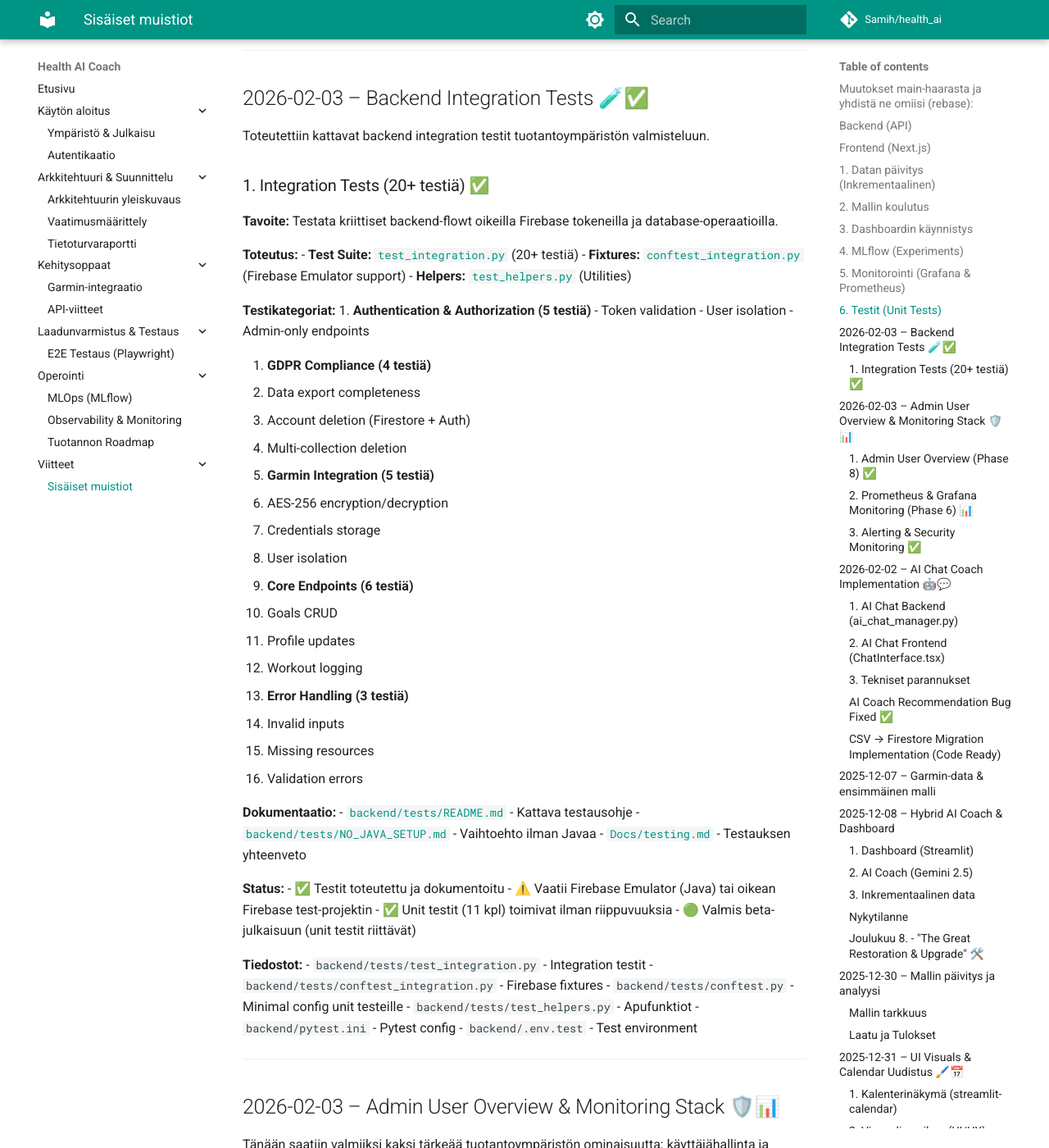
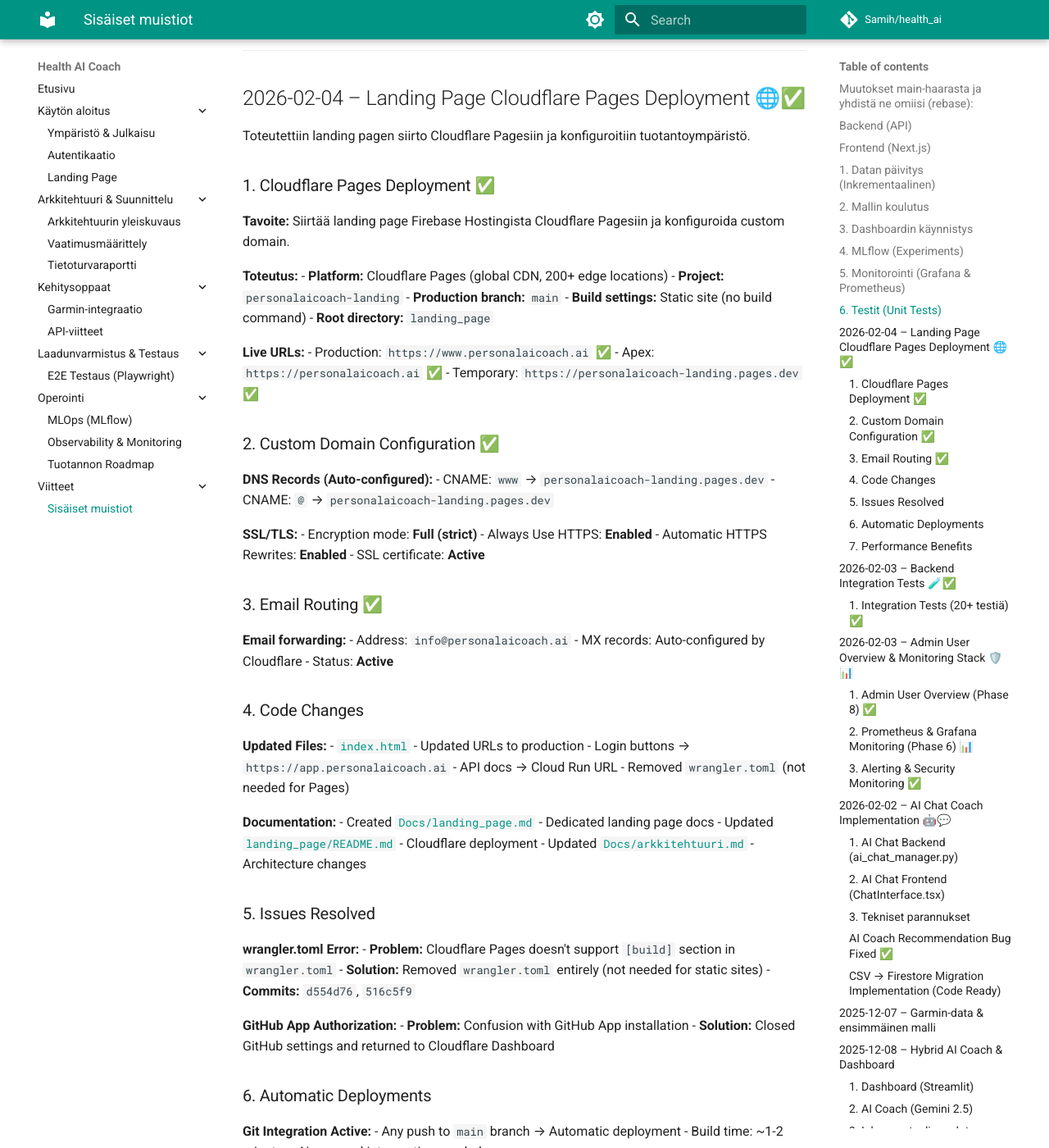
Before and after one commit to Sami-Python/Health_AI, an MkDocs documentation site: the page built from Docs/sami_memo.md, in a window 1280 px wide and 1400 px high, scrolled down 1825 px. Shown: the whole window at 82% size. Built offline with MkDocs 1.6.1 and Material for MkDocs 9.7.7, drawn with Linux system fonts in a browser that asks for light colours; comment, search, counter and statistics services are not loaded; some of the changed text lies outside the part shown.

Commit message:
docs: Update documentation for Cloudflare Pages deployment
- Created Docs/landing_page.md with comprehensive landing page documentation
- Updated Docs/sami_memo.md with Cloudflare deployment entry (2026-02-04)
- Updated Docs/production_roadmap.md Phase 9.2 (Cloudflare Pages deployment)
- Added landing_page.md to mkdocs.yml navigation

All documentation now reflects the successful migration from Firebase Hosting
to Cloudflare Pages with custom domain, SSL/TLS, and email routing configured.

````diff
--- /dev/null
+++ b/Docs/landing_page.md
@@ -0,0 +1,318 @@
+# 🌐 Landing Page - Personal AI Coach
+
+## Overview
+
+The landing page is the public-facing website for Personal AI Coach, hosted on **Cloudflare Pages**. It serves as the primary marketing and information hub for potential users.
+
+**Live URL:** https://www.personalaicoach.ai
+
+---
+
+## 📋 Features
+
+### 1. **Hero Section**
+- Clear value proposition: "Your Personal AI Fitness Coach"
+- Dual CTAs: "Get Started" and "See Demo"
+- Modern dark theme with gradient effects
+
+### 2. **Features Showcase**
+Six feature cards highlighting core capabilities:
+- 📊 **Smart Dashboard** - Real-time health metrics
+- 📅 **Training Calendar** - AI-powered workout planning
+- 🤖 **AI Coach** - Personalized recommendations
+- 🎯 **Goal Tracking** - Progress monitoring
+- 📈 **Advanced Analytics** - Performance insights
+- ⌚ **Garmin Integration** - Automatic data sync
+
+### 3. **Visual Demonstrations**
+- ECG heart rate visualization
+- AI analytics brain visualization
+- Phone mockup with app preview
+
+### 4. **How It Works**
+Three-step process:
+1. Connect Garmin device
+2. Get AI-powered insights
+3. Achieve fitness goals
+
+### 5. **Download Section**
+- App Store badge (placeholder)
+- Google Play badge (placeholder)
+- Mobile-first design emphasis
+
+---
+
+## 🏗️ Technical Stack
+
+### Hosting
+- **Platform:** Cloudflare Pages
+- **CDN:** Global edge network (200+ locations)
+- **SSL/TLS:** Full (strict) mode with automatic HTTPS
+- **Custom Domain:** `www.personalaicoach.ai` + apex domain
+
+### Frontend
+- **HTML5** - Semantic markup
+- **CSS3** - Modern styling with glassmorphism effects
+- **JavaScript** - Vanilla JS for interactions
+- **Images:** WebP format with lazy loading
+
+### Analytics
+- **Firebase Analytics** - Page views, user behavior
+- **Event Tracking:** CTA clicks, navigation events
+
+---
+
+## 📂 File Structure
+
+```
+landing_page/
+├── index.html              # Main HTML file
+├── styles.css              # Stylesheet
+├── images/                 # Assets
+│   ├── hero_fitness.webp   # Hero section image
+│   ├── ecg_visualization.webp
+│   └── ai_analytics_brain.webp
+├── firebase.json           # Firebase Hosting config (legacy)
+├── .firebaseignore        # Firebase ignore patterns
+├── README.md              # Usage guide
+└── CLOUDFLARE_DEPLOYMENT.md  # Deployment instructions
+```
+
+---
+
+## 🚀 Deployment
+
+### Cloudflare Pages Configuration
+
+**Project Settings:**
+- **Project name:** `personalaicoach-landing`
+- **Production branch:** `main`
+- **Framework preset:** None (static site)
+- **Build command:** (empty)
+- **Build output directory:** `.`
+- **Root directory:** `landing_page`
+
+### Automatic Deployments
+
+Any push to the `main` branch automatically triggers a new deployment:
+
+```bash
+git add landing_page/
+git commit -m "Update landing page"
+git push origin main
+```
+
+Cloudflare Pages will:
+1. Detect the push
+2. Build and deploy (1-2 minutes)
+3. Update live site automatically
+
+### Manual Deployment
+
+Via Cloudflare Dashboard:
+1. Go to Workers & Pages
+2. Select `personalaicoach-landing`
+3. Click "Create deployment"
+4. Select branch and deploy
+
+---
+
+## 🔧 Configuration
+
+### DNS Records (Auto-configured)
+
+```
+Type: CNAME
+Name: www
+Content: personalaicoach-landing.pages.dev
+Proxy: Yes
+
+Type: CNAME
+Name: @
+Content: personalaicoach-landing.pages.dev
+Proxy: Yes
+```
+
+### SSL/TLS Settings
+
+- **Encryption mode:** Full (strict)
+- **Always Use HTTPS:** Enabled
+- **Automatic HTTPS Rewrites:** Enabled
+- **SSL certificate:** Active and auto-renewing
+
+### Email Routing
+
+- **Email address:** `info@personalaicoach.ai`
+- **Forwarding:** Configured via Cloudflare Email Routing
+- **MX records:** Auto-configured by Cloudflare
+
+---
+
+## 📊 Analytics & Monitoring
+
+### Firebase Analytics Events
+
+Tracked events:
+- `page_view` - Page loads
+- `cta_click` - "Get Started" button clicks
+- `demo_click` - "See Demo" button clicks
+- `nav_click` - Navigation interactions
+
+### Performance Metrics
+
+- **Global CDN:** Sub-100ms response times worldwide
+- **HTTP/3:** Enabled for faster connections
+- **Brotli Compression:** Optimized content delivery
+- **Edge Caching:** Lightning-fast page loads
+
+---
+
+## 🎨 Design Guidelines
+
+### Color Palette
+
+```css
+--primary: #6366f1 (Indigo)
+--secondary: #8b5cf6 (Purple)
+--accent: #06b6d4 (Cyan)
+--background: #0f172a (Dark Blue)
+--surface: rgba(255, 255, 255, 0.05) (Glassmorphism)
+```
+
+### Typography
+
+- **Headings:** System font stack (optimized for performance)
+- **Body:** Sans-serif, 16px base size
+- **Responsive:** Scales from mobile (14px) to desktop (18px)
+
+### Effects
+
+- **Glassmorphism:** `backdrop-filter: blur(10px)`
+- **Gradients:** Linear gradients for cards and backgrounds
+- **Animations:** Smooth transitions (0.3s ease)
+- **Hover states:** Scale and glow effects
+
+---
+
+## 🔗 Integration with Main App
+
+### Links to Frontend App
+
+All "Get Started" and "Login" buttons point to:
+```
+https://app.personalaicoach.ai
+```
+
+### API Documentation Link
+
+Footer link to backend API docs:
+```
+https://health-ai-backend-35976089058.europe-north1.run.app/docs
+```
+
+---
+
+## 📝 Content Updates
+
+### Updating Text
+
+Edit `landing_page/index.html`:
+
+```html
+<h1>Your Personal AI Fitness Coach</h1>
+<p>Transform your training with AI-powered insights...</p>
+```
+
+### Updating Images
+
+1. Add new image to `landing_page/images/`
+2. Convert to WebP format (recommended)
+3. Update HTML `<img>` tag:
+
+```html
+<img src="images/new_image.webp" alt="Description" loading="lazy">
+```
+
+### SEO Metadata
+
+Update `<head>` section in `index.html`:
+
+```html
+<title>Personal AI Coach - AI-Powered Fitness Training</title>
+<meta name="description" content="...">
+<meta property="og:title" content="...">
+```
+
+---
+
+## 🐛 Troubleshooting
+
+### Deployment Issues
+
+**Problem:** Changes not visible after push
+**Solution:**
+1. Check Cloudflare Pages deployment log
+2. Clear browser cache (Ctrl+Shift+R)
+3. Wait 2-3 minutes for CDN propagation
+
+**Problem:** SSL certificate error
+**Solution:**
+1. Verify SSL/TLS mode is "Full (strict)"
+2. Check custom domain is active in Cloudflare Pages
+3. Wait up to 24 hours for certificate provisioning
+
+### Email Issues
+
+**Problem:** Email forwarding not working
+**Solution:**
+1. Verify MX records in Cloudflare DNS
+2. Check destination email is verified
+3. Test with `info@personalaicoach.ai`
+
+---
+
+## 📚 Related Documentation
+
+- [CLOUDFLARE_DEPLOYMENT.md](file:///c:/Users/samih/code/health_ai/landing_page/CLOUDFLARE_DEPLOYMENT.md) - Detailed deployment guide
+- [README.md](file:///c:/Users/samih/code/health_ai/landing_page/README.md) - Landing page overview
+- [arkkitehtuuri.md](file:///c:/Users/samih/code/health_ai/Docs/arkkitehtuuri.md) - System architecture
+
+---
+
+## 🎯 Future Enhancements
+
+### Planned Features
+- [ ] Blog section for fitness tips
+- [ ] Testimonials carousel
+- [ ] Video demo of app features
+- [ ] Pricing page (if monetization planned)
+- [ ] FAQ section
+- [ ] Newsletter signup
+
+### Performance Optimizations
+- [ ] Minify HTML/CSS
+- [ ] Implement service worker for offline support
+- [ ] Add preload hints for critical resources
+- [ ] Optimize image sizes further
+
+### SEO Improvements
+- [ ] Add structured data (JSON-LD)
+- [ ] Create sitemap.xml
+- [ ] Implement breadcrumb navigation
+- [ ] Add more internal linking
+
+---
+
+## 📞 Support
+
+For landing page issues:
+- **Cloudflare Support:** https://cfl.re/3WgEyrH
+- **Cloudflare Pages Docs:** https://developers.cloudflare.com/pages/
+- **Project Repository:** https://github.com/[your-repo]/health_ai
+
+---
+
+**Last Updated:** 2026-02-04
+**Status:** ✅ Production
+**Deployment:** Cloudflare Pages
+**URL:** https://www.personalaicoach.ai
--- a/Docs/sami_memo.md
+++ b/Docs/sami_memo.md
@@ -67,7 +67,107 @@
 
 ---
 
+## 2026-02-04 – Landing Page Cloudflare Pages Deployment 🌐✅
+
+Toteutettiin landing pagen siirto Cloudflare Pagesiin ja konfiguroitiin tuotantoympäristö.
+
+### 1. Cloudflare Pages Deployment ✅
+
+**Tavoite:** Siirtää landing page Firebase Hostingista Cloudflare Pagesiin ja konfiguroida custom domain.
+
+**Toteutus:**
+- **Platform:** Cloudflare Pages (global CDN, 200+ edge locations)
+- **Project:** `personalaicoach-landing`
+- **Production branch:** `main`
+- **Build settings:** Static site (no build command)
+- **Root directory:** `landing_page`
+
+**Live URLs:**
+- Production: `https://www.personalaicoach.ai` ✅
+- Apex: `https://personalaicoach.ai` ✅
+- Temporary: `https://personalaicoach-landing.pages.dev` ✅
+
+### 2. Custom Domain Configuration ✅
+
+**DNS Records (Auto-configured):**
+- CNAME: `www` → `personalaicoach-landing.pages.dev`
+- CNAME: `@` → `personalaicoach-landing.pages.dev`
+
+**SSL/TLS:**
+- Encryption mode: **Full (strict)**
+- Always Use HTTPS: **Enabled**
+- Automatic HTTPS Rewrites: **Enabled**
+- SSL certificate: **Active**
+
+### 3. Email Routing ✅
+
+**Email forwarding:**
+- Address: `info@personalaicoach.ai`
+- MX records: Auto-configured by Cloudflare
+- Status: **Active**
+
+### 4. Code Changes
+
+**Updated Files:**
+- [`index.html`](file:///c:/Users/samih/code/health_ai/landing_page/index.html) - Updated URLs to production
+  - Login buttons → `https://app.personalaicoach.ai`
+  - API docs → Cloud Run URL
+- Removed `wrangler.toml` (not needed for Pages)
+
+**Documentation:**
+- Created [`Docs/landing_page.md`](file:///c:/Users/samih/code/health_ai/Docs/landing_page.md) - Dedicated landing page docs
+- Updated [`landing_page/README.md`](file:///c:/Users/samih/code/health_ai/landing_page/README.md) - Cloudflare deployment
+- Updated [`Docs/arkkitehtuuri.md`](file:///c:/Users/samih/code/health_ai/Docs/arkkitehtuuri.md) - Architecture changes
+
+### 5. Issues Resolved
+
+**wrangler.toml Error:**
+- **Problem:** Cloudflare Pages doesn't support `[build]` section in `wrangler.toml`
+- **Solution:** Removed `wrangler.toml` entirely (not needed for static sites)
+- **Commits:** `d554d76`, `516c5f9`
+
+**GitHub App Authorization:**
+- **Problem:** Confusion with GitHub App installation
+- **Solution:** Closed GitHub settings and returned to Cloudflare Dashboard
+
+### 6. Automatic Deployments
+
+**Git Integration Active:**
+- Any push to `main` branch → Automatic deployment
+- Build time: ~1-2 minutes
+- No manual intervention needed
+
+**Workflow:**
+```bash
+git add landing_page/
+git commit -m "Update landing page"
+git push origin main
+# Cloudflare Pages deploys automatically
+```
+
+### 7. Performance Benefits
+
+With Cloudflare Pages:
+- ✅ Global CDN (200+ locations)
+- ✅ Automatic SSL with auto-renewal
+- ✅ DDoS protection
+- ✅ HTTP/3 support
+- ✅ Brotli compression
+- ✅ Edge caching
+- ✅ Web Application Firewall
+
+**Status:** 🟢 **PRODUCTION READY** - Landing page live and operational!
+
+**Deployment Time:** ~90 minutes (including troubleshooting)
+
+**Dokumentaatio:**
+- [`Docs/landing_page.md`](file:///c:/Users/samih/code/health_ai/Docs/landing_page.md) - Complete landing page documentation
+- [`landing_page/CLOUDFLARE_DEPLOYMENT.md`](file:///c:/Users/samih/code/health_ai/landing_page/CLOUDFLARE_DEPLOYMENT.md) - Deployment guide
+
+---
+
 ## 2026-02-03 – Backend Integration Tests 🧪✅
+
 
 Toteutettiin kattavat backend integration testit tuotantoympäristön valmisteluun.
 
--- a/mkdocs.yml
+++ b/mkdocs.yml
@@ -34,6 +34,7 @@
     - Yleiskatsaus: index.md
     - Ympäristö & Julkaisu: deployment.md
     - Autentikaatio: authentication.md
+    - Landing Page: landing_page.md
 
   - Arkkitehtuuri & Suunnittelu:
     - Arkkitehtuurin yleiskuvaus: arkkitehtuuri.md
````
Also changed, not shown: Docs/production_roadmap.md (+63 -35 lines).
